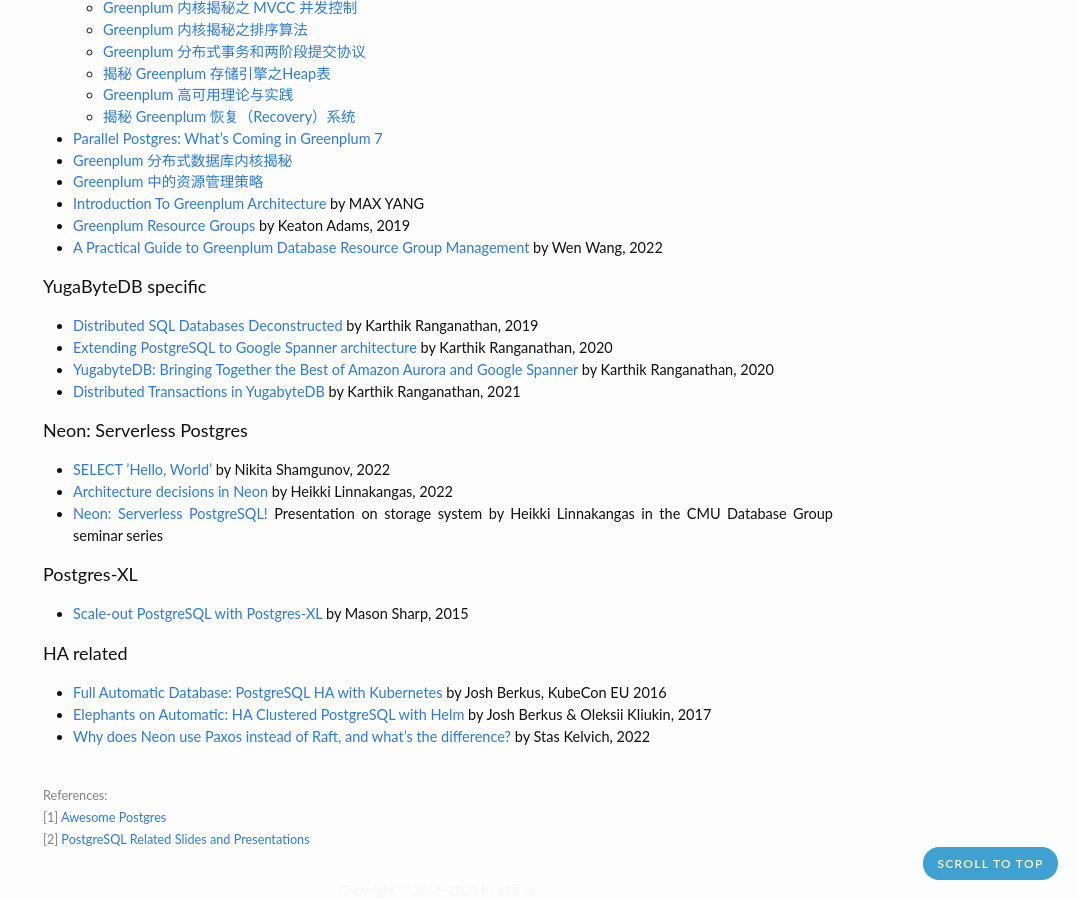
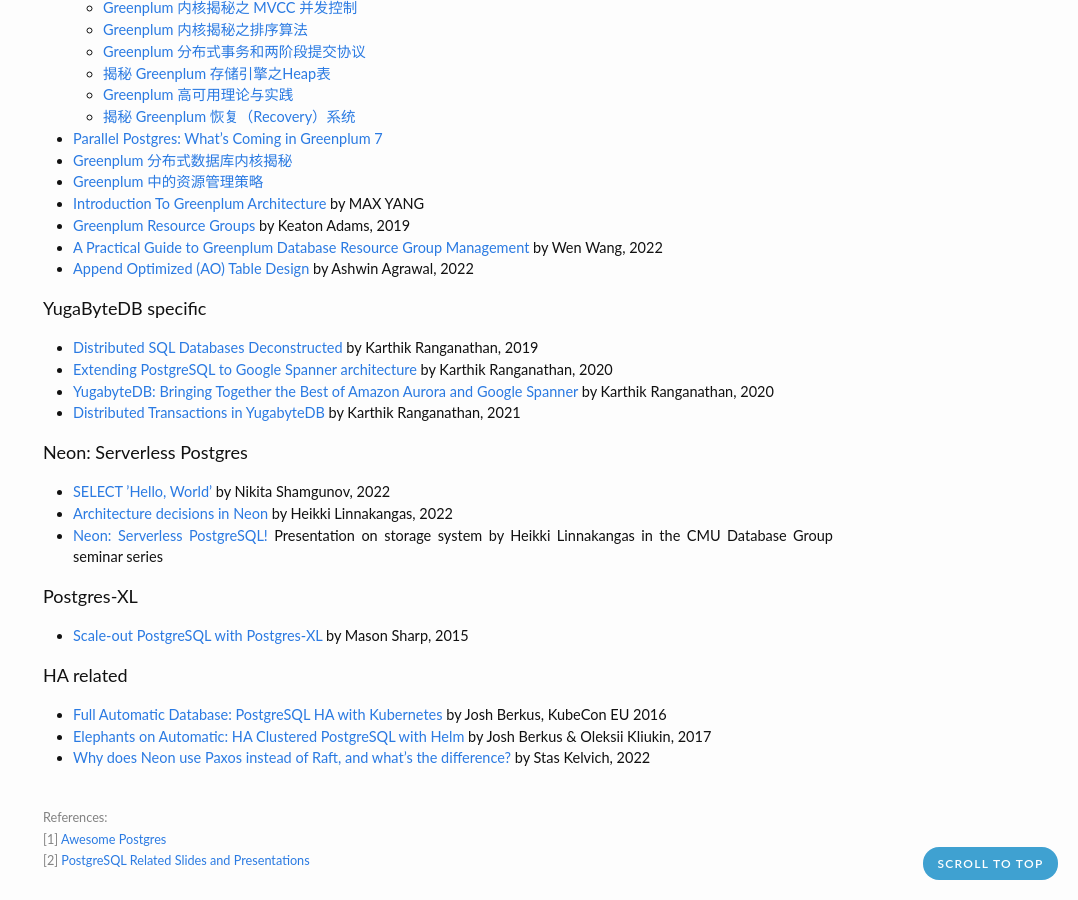
Before and after one commit to zhjwpku/zhjwpku.github.io, a Jekyll site: the page built from _posts/2022-07-12-awesome-postgres.md, in a window 1280 px wide and 900 px high, scrolled down 4011 px. Shown: the whole window, without its empty margins (202-1280 px from the left). Built offline with Jekyll 4.4.1, drawn with Linux system fonts in a browser that asks for light colours; comment, search, counter and statistics services are not loaded.

Commit message:
Append Optimized (AO) Table Design
Signed-off-by: Zhao Junwang <zhjwpku@gmail.com>

```diff
--- a/_posts/2022-07-12-awesome-postgres.md
+++ b/_posts/2022-07-12-awesome-postgres.md
@@ -198,6 +198,7 @@
 - [Introduction To Greenplum Architecture](https://greenplum.org/introduction-to-greenplum-architecture/) by MAX YANG
 - [Greenplum Resource Groups](https://www.youtube.com/watch?v=NAYuyHkoPDQ) by Keaton Adams, 2019
 - [A Practical Guide to Greenplum Database Resource Group Management](https://s3.amazonaws.com/greenplum.org/wp-content/uploads/2022/08/09154511/PracticalGuidetoGreenplumDatabaseResourceGroups-v1.pdf) by Wen Wang, 2022
+- [Append Optimized (AO) Table Design](https://www.youtube.com/watch?v=inaA1tbOT5A) by Ashwin Agrawal, 2022
 
 <h4>YugaByteDB specific</h4>
 
```
